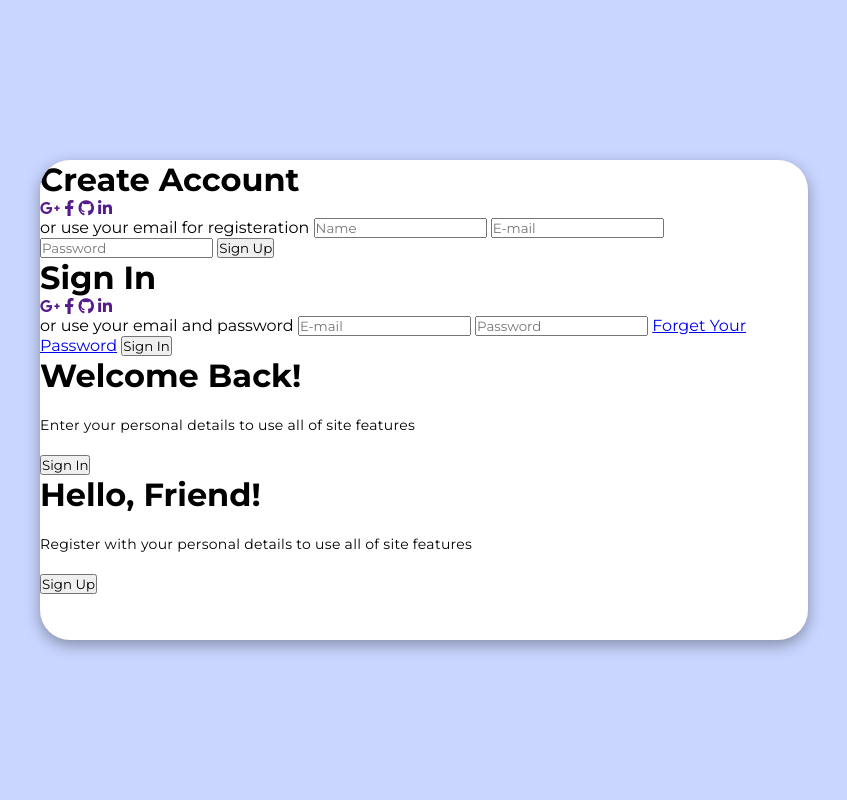
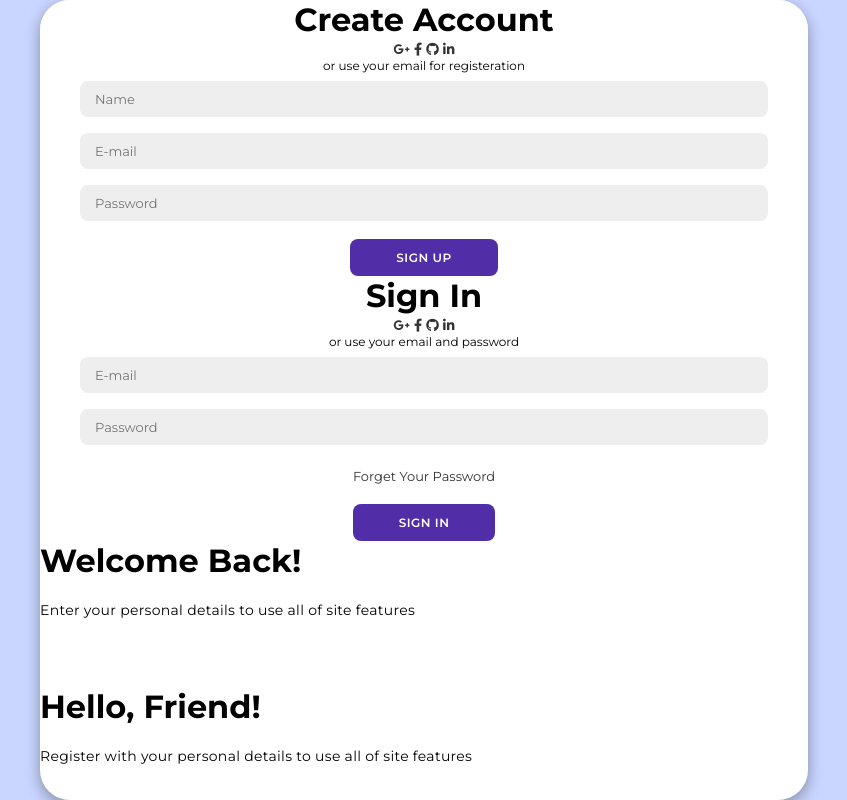
Before and after one commit to ramonryon/animated-login, a plain HTML site: page index.html in a window 1280 px wide. Shown: the whole page, without its empty margins (216-1063 px from the left). Drawn offline with Linux system fonts and the light colour scheme; a script that the page names is missing.

Commit message:
Container styles

```diff
--- a/index.html
+++ b/index.html
@@ -50,12 +50,12 @@
                 <div class="toggle-panel toggle-left">
                     <h1>Welcome Back!</h1>
                     <p>Enter your personal details to use all of site features</p>
-                    <button class="hiddren" id="login">Sign In</button>
+                    <button class="hidden" id="login">Sign In</button>
                 </div>
                 <div class="toggle-panel toggle-right">
                     <h1>Hello, Friend!</h1>
                     <p>Register with your personal details to use all of site features</p>
-                    <button class="hiddren" id="register">Sign Up</button>
+                    <button class="hidden" id="register">Sign Up</button>
                 </div>
             </div>
         </div>
--- a/style.css
+++ b/style.css
@@ -1,13 +1,13 @@
 @import url('https://fonts.googleapis.com/css2?family=Montserrat:wght@400;500;600;700&family=Poppins:wght@300;400;700&display=swap');
 
-*{
+* {
     margin: 0;
     padding: 0;
     box-sizing: border-box;
     font-family: 'Montserrat', sans-serif;
 }
 
-body{
+body {
     background-color: #c9d6ff;
     background: linear-gradient(to right, #e2e2e2), #c9d6ff;
     display: flex;
@@ -17,7 +17,7 @@ body{
     height: 100vh;
 }
 
-.container{
+.container {
     background-color: #fff;
     border-radius: 30px;
     box-shadow: 0 5px 15px rgba(0, 0, 0, 0.35);
@@ -28,9 +28,60 @@ body{
     min-height: 480px;
 }
 
-.container p{
+.container p {
     font-size: 14px;
     line-height: 20px;
     letter-spacing: 0.3px;
     margin: 20px 0;
 }
+
+.container span {
+    font-size: 12px;
+}
+
+.container a {
+    color: #333;
+    font-size: 13px;
+    text-decoration: none;
+    margin: 15px 0 10px;
+}
+
+.container button {
+    background-color: #512da8;
+    color: #fff;
+    font-size: 12px;
+    padding: 10px 45px;
+    border: 1px solid transparent;
+    border-radius: 8px;
+    font-weight: 600;
+    letter-spacing: 0.5px;
+    text-transform: uppercase;
+    margin-top: 10px;
+    cursor: pointer;
+}
+
+.container button.hidden {
+    background-color: transparent;
+    border-color: #fff;
+}
+
+.container form {
+    background-color: #fff;
+    display: flex;
+    align-items: center;
+    justify-content: center;
+    flex-direction: column;
+    padding: 0 40px;
+    height: 100%;
+}
+
+.container input {
+    background-color: #eee;
+    border: none;
+    margin: 8px 0;
+    padding: 10px 15px;
+    font-size: 13px;
+    border-radius: 8px;
+    width: 100%;
+    outline: none;
+}
```
